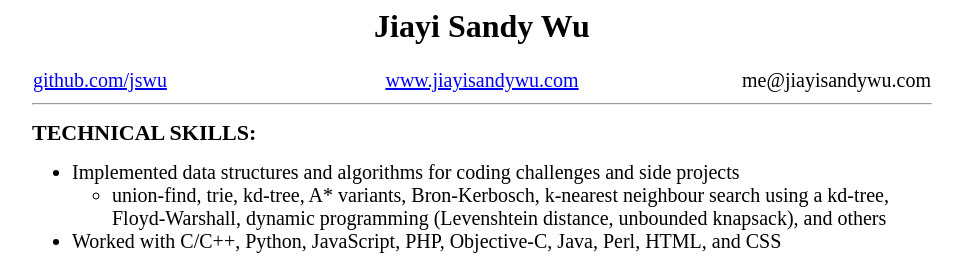
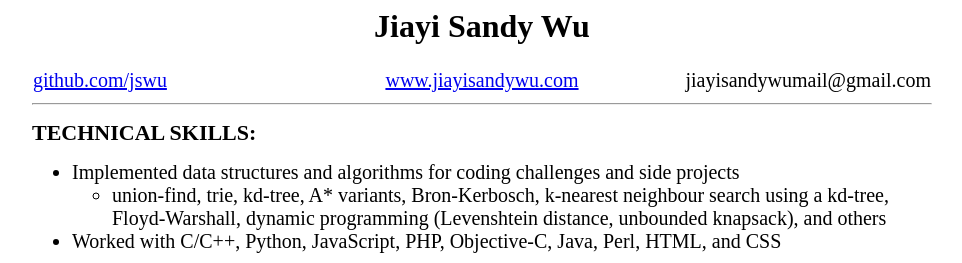
Before and after one commit to jswu/blog, a Jekyll site: the page resume.html, which Jekyll copies as it is, in a window 1280 px wide. Shown: the top 263 px of the page, without its empty margins (158-1120 px from the left). Built offline with Jekyll 4.4.1, drawn with Linux system fonts in a browser that asks for light colours.

Commit message:
Update email to jiayisandywumail@gmail.com

```diff
--- a/about.html
+++ b/about.html
@@ -19,7 +19,7 @@ title: Sandy Wu - About
 
   <h2>I want to tell you how awesome you are!</h2>
   <p>
-    Shoot me an email at <a href="mailto:me@jiayisandywu.com">me@jiayisandywu.com</a>
+    Shoot me an email at <a href="mailto:jiayisandywumail@gmail.com">jiayisandywumail@gmail.com</a>
   </p>
 
 </div>
--- a/resume.html
+++ b/resume.html
@@ -92,7 +92,7 @@
         <tr>
           <td class="table_left"><a target='_blank' href='https://github.com/jswu'>github.com/jswu</a></td>
           <td class="table_middle"><a target='_blank' href='http://www.jiayisandywu.com'>www.jiayisandywu.com</a></td>
-          <td class="table_right">me@jiayisandywu.com</td>
+          <td class="table_right">jiayisandywumail@gmail.com</td>
         </tr>
       </tbody>
     </table>
```
